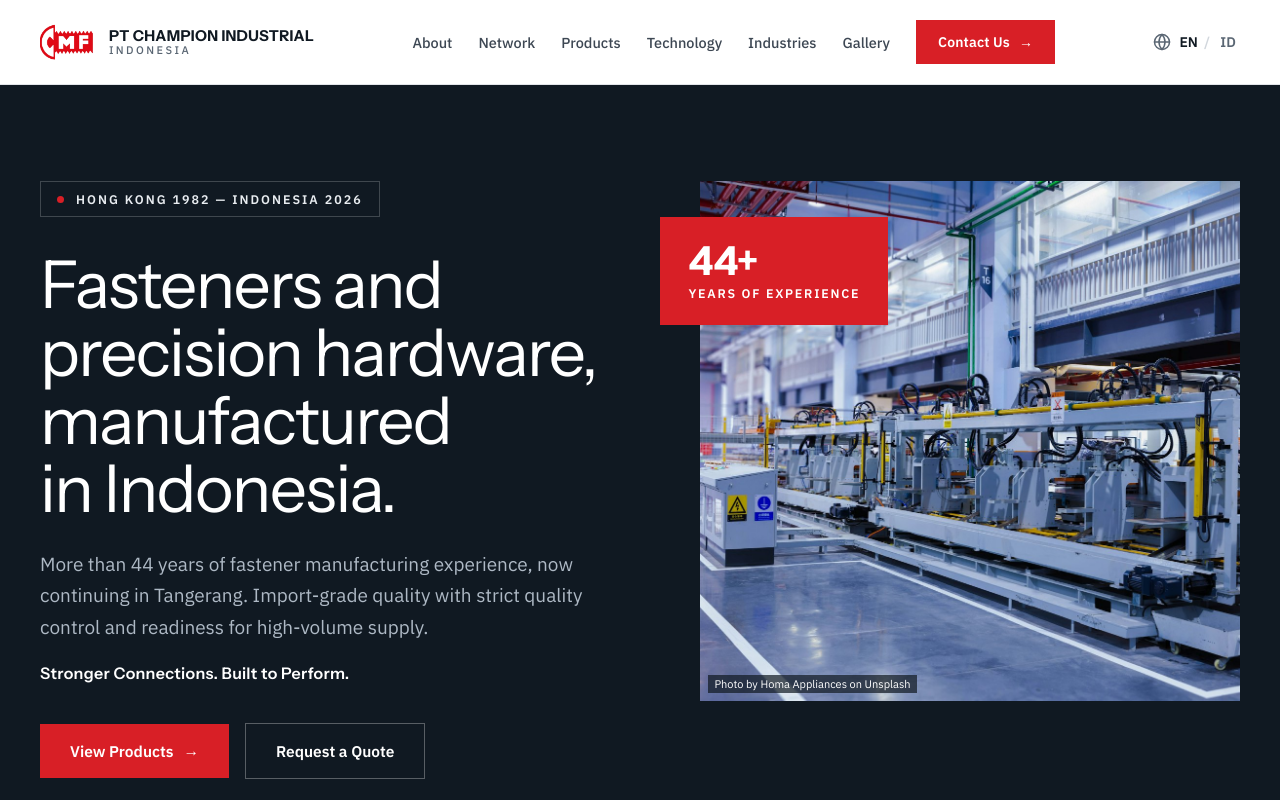
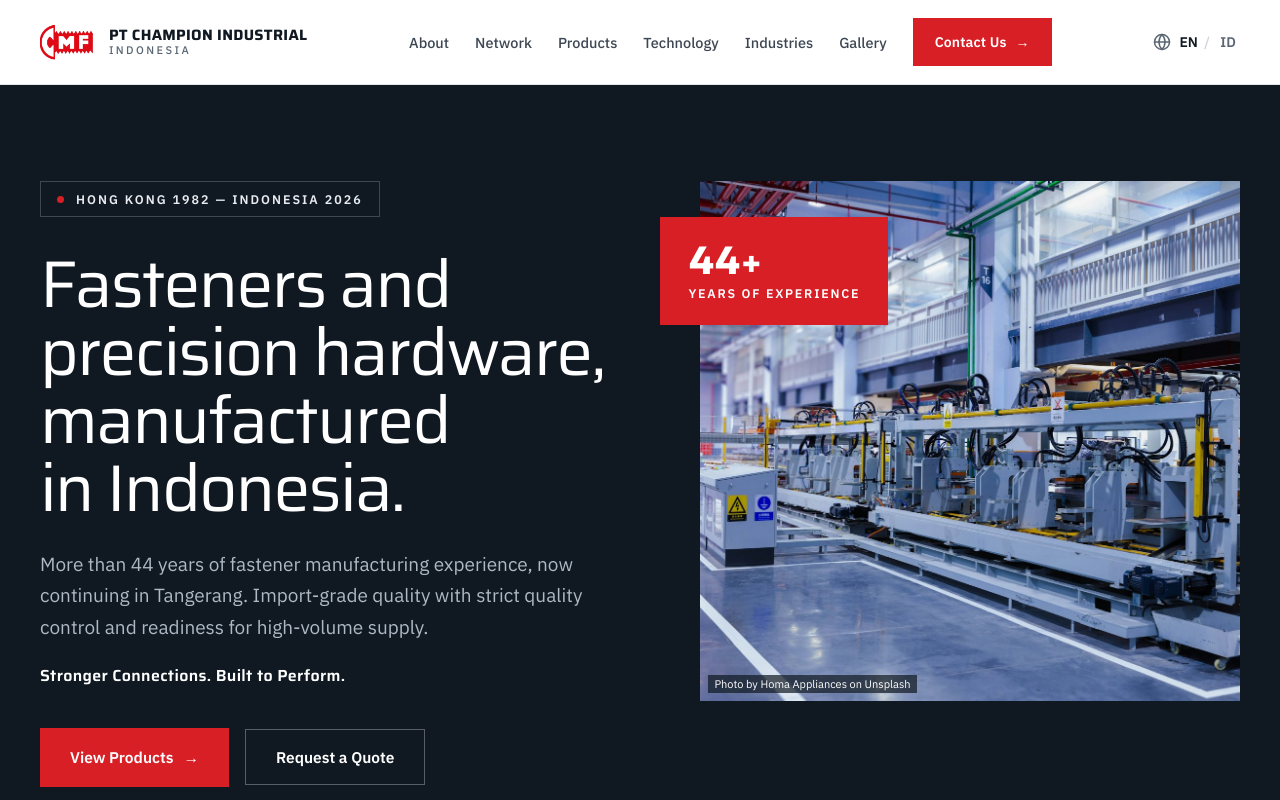
Before and after one commit to Andev-Labs/Company-Profile-PT-Champion-Industrial-Indonesia, a Next.js app: page /en in a window 1280 px wide. Shown: the top 800 px of the page. Built offline with nearby package versions, Linux system fonts and the light colour scheme; no server answers.

Commit message:
feat: switch the display face to Saira (#14)
Co-authored-by: multica-agent <github@multica.ai>

```diff
--- a/src/app/[locale]/layout.tsx
+++ b/src/app/[locale]/layout.tsx
@@ -1,5 +1,5 @@
 import type { Metadata } from "next";
-import { IBM_Plex_Sans, Instrument_Sans } from "next/font/google";
+import { IBM_Plex_Sans, Saira } from "next/font/google";
 import { notFound } from "next/navigation";
 import { hasLocale, NextIntlClientProvider } from "next-intl";
 import {
@@ -19,9 +19,17 @@ const ibmPlexSans = IBM_Plex_Sans({
   display: "swap",
 });
 
-const instrumentSans = Instrument_Sans({
-  variable: "--font-instrument-sans",
+/**
+ * The display face (ANDEV-132). Saira is a squared-off technical grotesque —
+ * its flat-sided bowls and engineered figures suit a fastener manufacturer in
+ * a way the previous humanist grotesque did not. Loaded as a variable font so
+ * the 400–700 range the headings use costs one file, and pinned to the normal
+ * width so the `wdth` axis cannot drift between browsers.
+ */
+const saira = Saira({
+  variable: "--font-saira",
   subsets: ["latin"],
+  axes: ["wdth"],
   display: "swap",
 });
 
@@ -122,7 +130,7 @@ export default async function LocaleLayout({
   return (
     <html
       lang={localeMeta[locale].htmlLang}
-      className={`${ibmPlexSans.variable} ${instrumentSans.variable} h-full`}
+      className={`${ibmPlexSans.variable} ${saira.variable} h-full`}
     >
       <body className="flex min-h-full flex-col">
         <NextIntlClientProvider messages={clientMessages}>
--- a/src/app/globals.css
+++ b/src/app/globals.css
@@ -100,9 +100,9 @@
   --color-background: var(--background);
   --color-foreground: var(--foreground);
   --font-sans: var(--font-ibm-plex-sans);
-  --font-display: var(--font-instrument-sans);
+  --font-display: var(--font-saira);
   --font-mono: var(--font-geist-mono);
-  --font-heading: var(--font-instrument-sans);
+  --font-heading: var(--font-saira);
   --color-sidebar-ring: var(--sidebar-ring);
   --color-sidebar-border: var(--sidebar-border);
   --color-sidebar-accent-foreground: var(--sidebar-accent-foreground);
```
